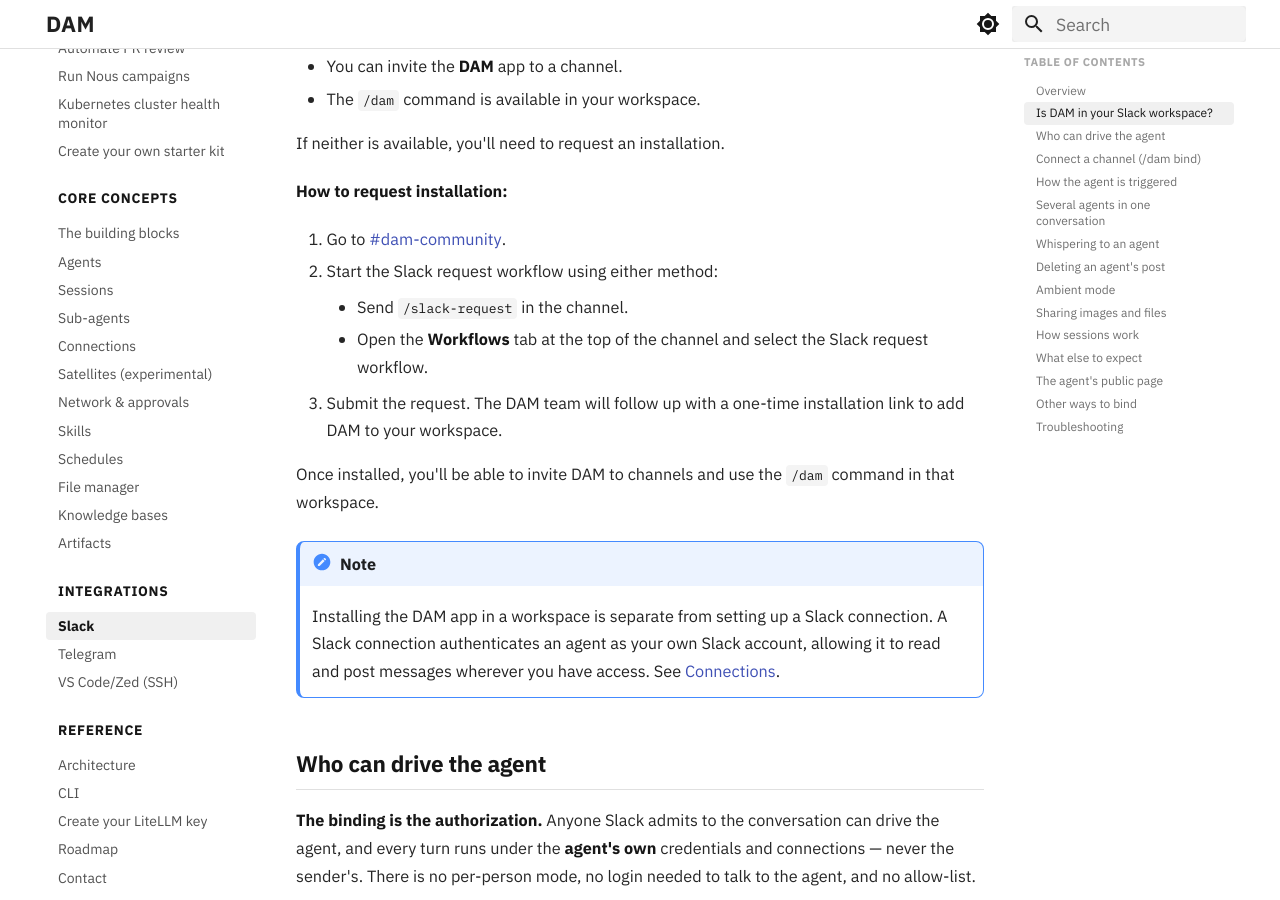
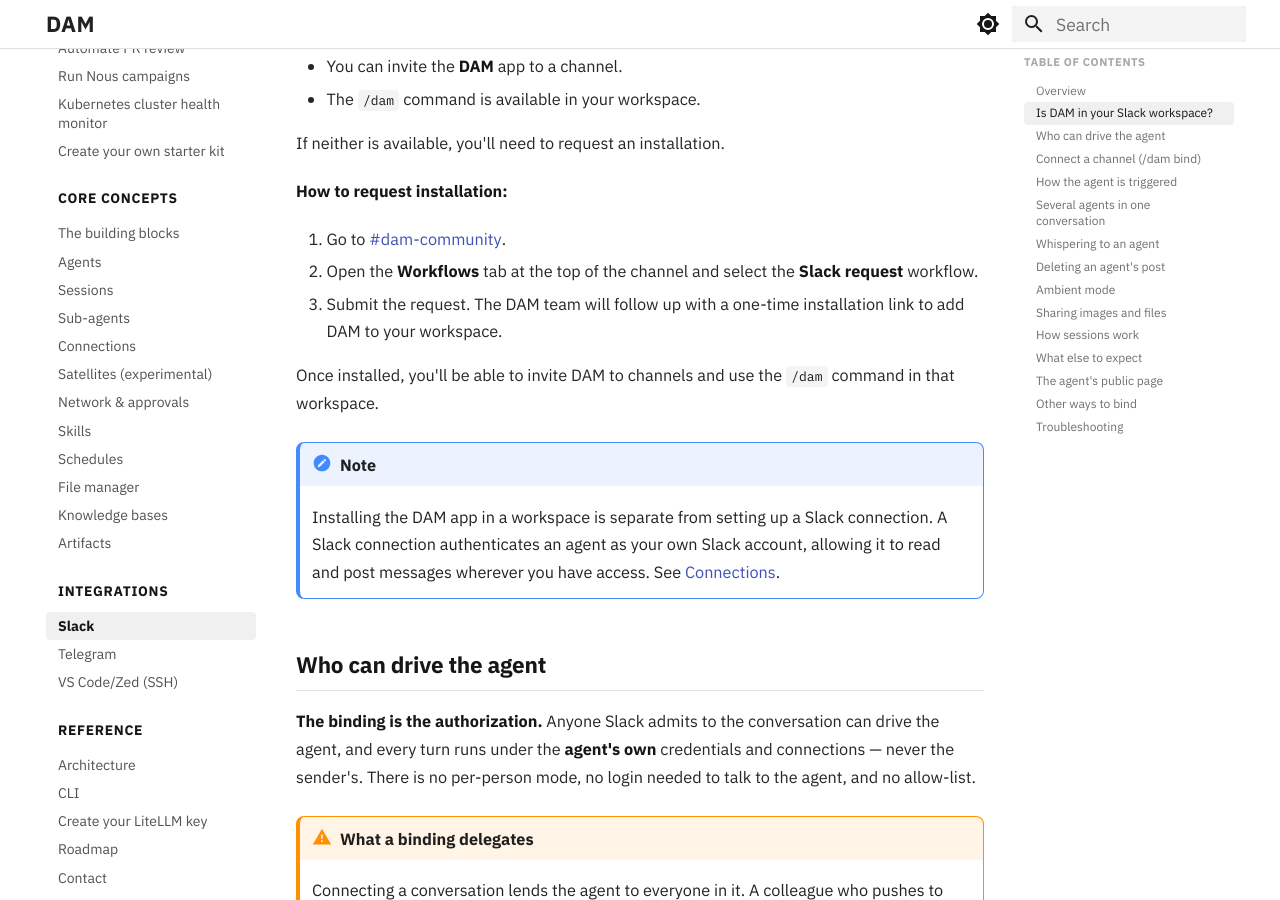
Before and after one commit to dam-agents/docs, an MkDocs documentation site: the page built from docs/integrations/slack.md, in a window 1280 px wide and 900 px high, scrolled down 1039 px. Built offline with MkDocs 1.6.1 and Material for MkDocs 9.7.7, drawn with Linux system fonts in a browser that asks for light colours.

Commit message:
docs: Slack install requests start from the Workflows tab (#141)
/slack-request is not a slash command. Slack only matches the workflow
name for its creator, so other users get "not a valid command".
Point people to the Workflows tab in #dam-community instead.

Assisted-By: Claude (Anthropic AI) <noreply@anthropic.com>

Signed-off-by: Jenna Winkler <135358348+jenna-winkler@users.noreply.github.com>
Co-authored-by: Jenna Winkler <135358348+jenna-winkler@users.noreply.github.com>

```diff
--- a/docs/integrations/slack.md
+++ b/docs/integrations/slack.md
@@ -38,9 +38,7 @@ If neither is available, you'll need to request an installation.
 **How to request installation:**
 
 1. Go to [#dam-community](https://ibm.enterprise.slack.com/archives/C0B3F03NB24){:target="_blank"}.
-2. Start the Slack request workflow using either method:
-    - Send `/slack-request` in the channel.
-    - Open the **Workflows** tab at the top of the channel and select the Slack request workflow.
+2. Open the **Workflows** tab at the top of the channel and select the **Slack request** workflow.
 3. Submit the request. The DAM team will follow up with a one-time installation link to add DAM to
    your workspace.
 
```
Also changed, not shown: docs/reference/contact.md (+1 -1 lines).
